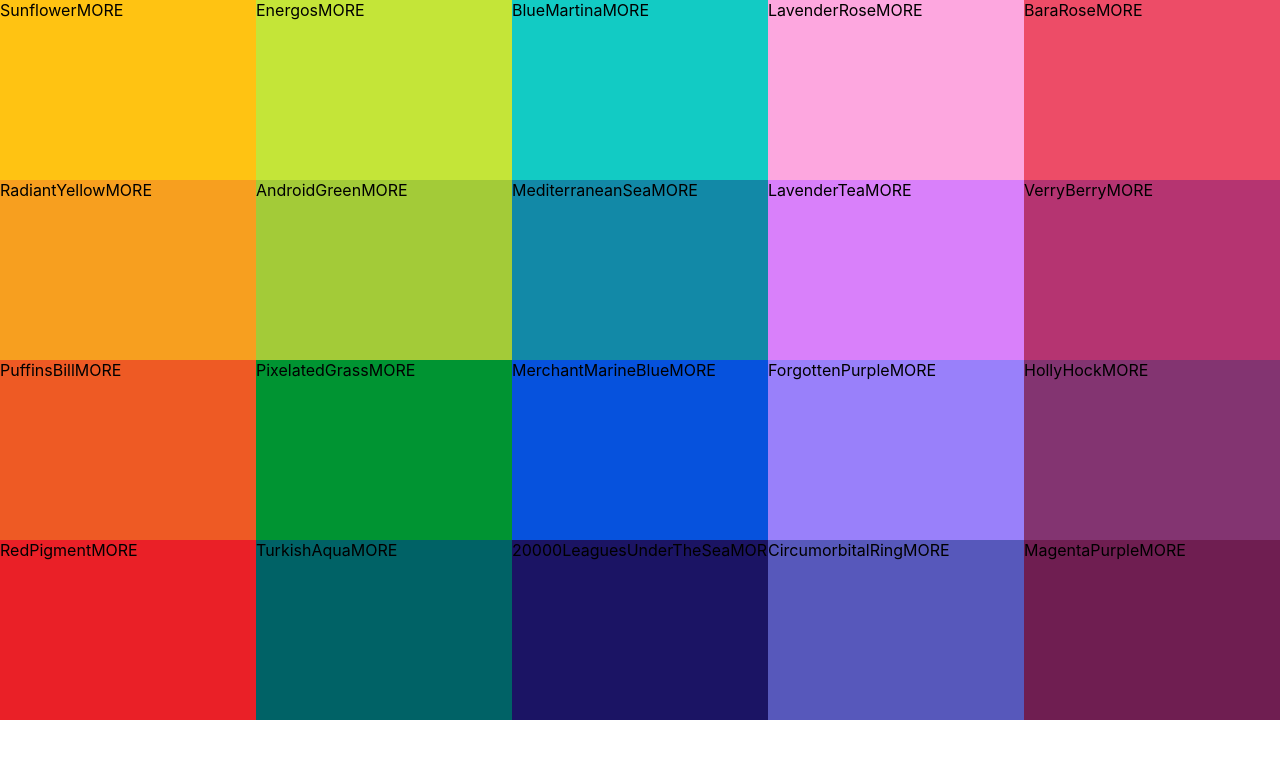
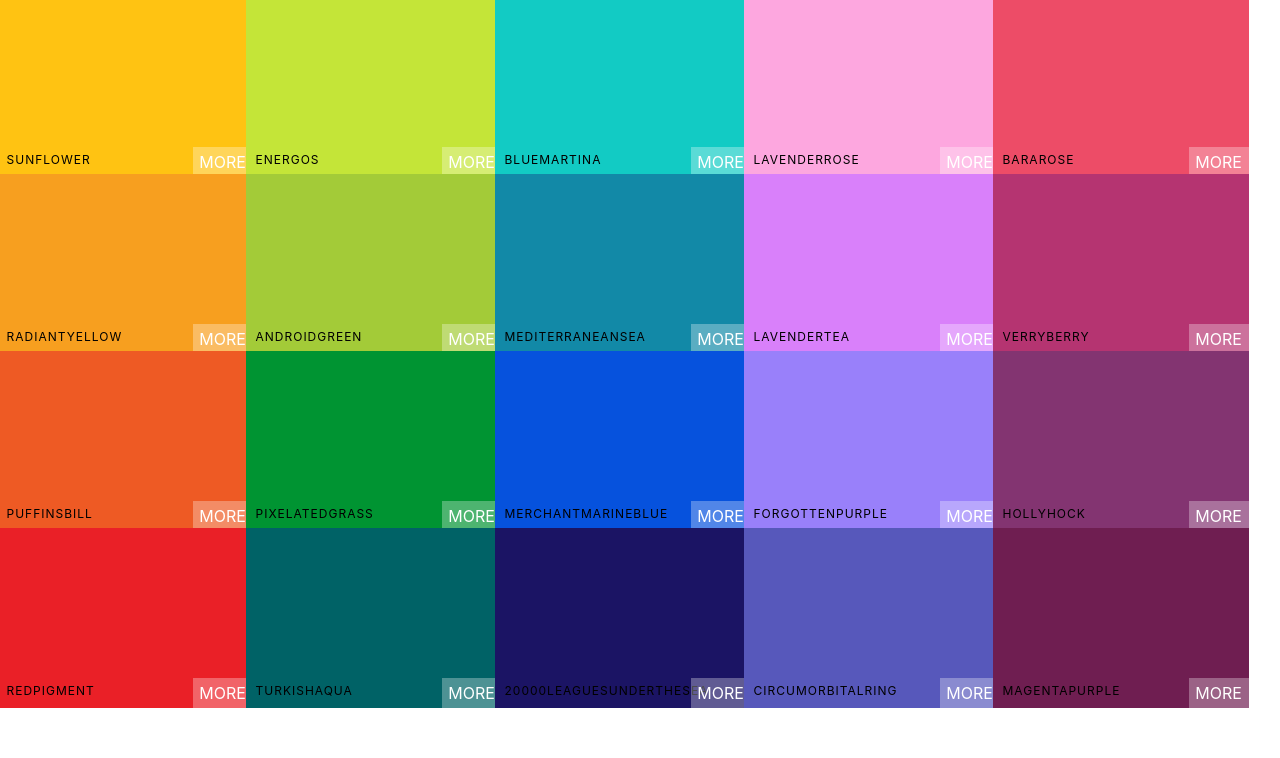
Before and after one commit to JustinWozniak/ReactUIColours, a React (Create React App) app: page / in a window 1280 px wide. Shown: the top 758 px of the page. Built offline with nearby package versions, Linux system fonts and the light colour scheme.

Commit message:
Colour box and colour box styling for now

```diff
--- a/src/ColorBox.css
+++ b/src/ColorBox.css
@@ -1,8 +1,60 @@
-.ColorBox   {
-    width:20%;
-    height:25%;
-    margin: 0 auto;
-    display: inline-block;
-    position: relative;
-    cursor: pointer;
+.ColorBox {
+  width: 20%;
+  height: 25%;
+  margin: 0 auto;
+  display: inline-block;
+  position: relative;
+  cursor: pointer;
+  margin: -3.5px;
 }
+
+.copy-button {
+  width: 100px;
+  height: 30px;
+  position: absolute;
+  display: inline-block;
+  top: 50%;
+  left: 50%;
+  margin-left: -50px;
+  margin-top: -15;
+  text-align: center;
+  outline: none;
+  background-color: rgba(255, 255, 255, .3);
+  font-size: 1rem;
+  line-height: 30px;
+  color: beige;
+  text-transform: uppercase;
+  border: none;
+  opacity: 0;
+}
+.ColorBox:hover .copy-button    {
+    opacity: 1;
+    transition: 0.5s;
+}
+
+.box-content    {
+    position: absolute;
+    padding: 10px;
+    width: 100%;
+    left: 0px;
+    bottom: 0px;
+    color: black;
+    letter-spacing: 1px;
+    text-transform: uppercase;
+    font-size: 12px;
+}
+
+.see-more   {
+    background-color: rgba(255, 255, 255, .3);
+    position: absolute;
+    border: none;
+    right: 0;
+    bottom: 0;
+    color: white;
+    width: 60px;
+    height: 30px;
+    text-align: center;
+    line-height: 30px;
+    text-transform: uppercase;
+
+}
--- a/src/ColorBox.js
+++ b/src/ColorBox.js
@@ -5,14 +5,16 @@
 
 class ColorBox extends Component {
     render() {
+        const { name, background } = this.props
         return (
-            <div style={{background:this.props.background}} className='ColorBox'>
-            <span>
-                {this.props.name}
-            </span>
-                <span>
-                    MORE
-                </span>
+            <div style={{ background }} className='ColorBox'>
+                <div className='copy-container'>
+                    <div className='box-content'>
+                        <span>{name}</span>
+                    </div>
+                    <button className='copy-button'>Copy</button>
+                </div>
+                <span className='see-more'>MORE</span>
             </div>
         )
     }
```
